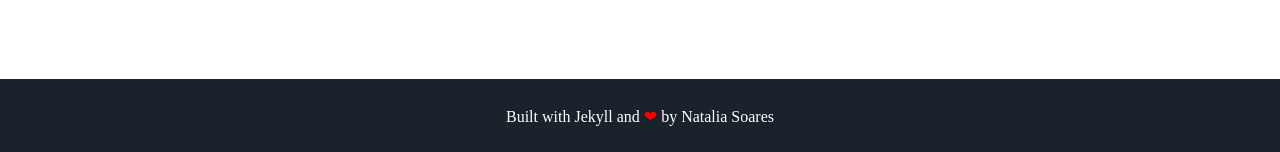
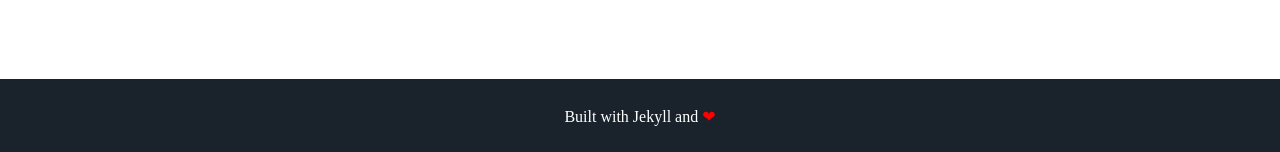
Before and after one commit to srnatalia/srnatalia.github.io, a Jekyll site: the page built from index.html, in a window 1280 px wide. Shown: the part 1136-1288 px from the top of the page. Built offline with Jekyll 4.4.1, drawn with Linux system fonts in a browser that asks for light colours; some web fonts are replaced.

Commit message:
Update footer.html

```diff
--- a/_includes/footer.html
+++ b/_includes/footer.html
@@ -1,6 +1,6 @@
 <footer class="footer">
     <!-- <p>&copy; {{ site.username }}</p> -->
-    <p>Built with Jekyll and <span class="love">❤</span> by Natalia Soares</p>
+    <p> <a href="https://github.com/murraco"> Built with Jekyll and <span class="love">❤</span></a></p>
 </footer>
 <script src="{{ '/assets/js/particles.min.js' | prepend: site.baseurl }}"></script>
 <script src="{{ '/assets/js/sweet-scroll.min.js' | prepend: site.baseurl }}"></script>
```
